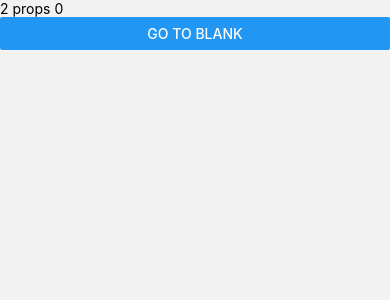
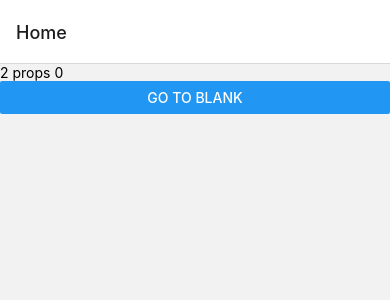
Before and after one commit to kennygchen/playbox, a React Native app: screen /Home in a window 390 px wide. Shown: the top 300 px of the page. Built offline with nearby package versions, Linux system fonts and the light colour scheme.

Commit message:
header is back!!

```diff
--- a/App.jsx
+++ b/App.jsx
@@ -12,7 +12,7 @@ export default function App() {
 
   return (
 		<NavigationContainer>
-			<Stack.Navigator screenOptions={{headerShown:false}}>
+			<Stack.Navigator screenOptions={{headerShown:true}}>
 				<Stack.Screen name='Home' component={Home} initialParams={{p:2, b:0}}/>
 				<Stack.Screen name='Blank' component={Blank}/>
 			</Stack.Navigator>
--- a/components/Home.jsx
+++ b/components/Home.jsx
@@ -5,6 +5,7 @@ import { Text, View, SafeAreaView, Button } from 'react-native'
 
 export default function Home({route, navigation}) {
 	return (
+
 		<SafeAreaView>
 			<Text>{route.params.p} props {route.params.b}</Text>
 			<Button title='Go to Blank' onPress={() => navigation.navigate('Blank')}></Button>
```
